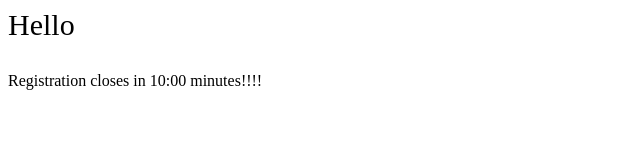
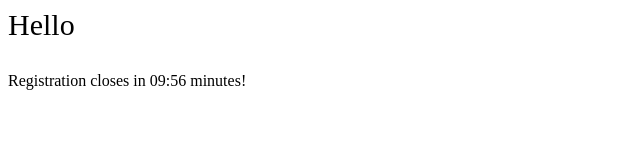
Before and after one commit to nhungbella/nhungbella.github.io, a plain HTML site: page index.html in a window 1280 px wide. Shown: the full height of the page, 0-640 px from the left. Drawn offline with Linux system fonts and the light colour scheme.

Commit message:
Update index.html

```diff
--- a/index.html
+++ b/index.html
@@ -20,9 +20,9 @@ function startTimer(duration, display) {
 
 window.onload = function () {
     var fiveMinutes = 60 * 10,
-        display = document.querySelector('#time');
+        display = document.querySelector('#times');
     startTimer(fiveMinutes, display);
 };
 </script>
 
-<div>Registration closes in <span id="times">10:00</span> minutes!!!!</div>
+<div>Registration closes in <span id="times">10:00</span> minutes!</div>
```
